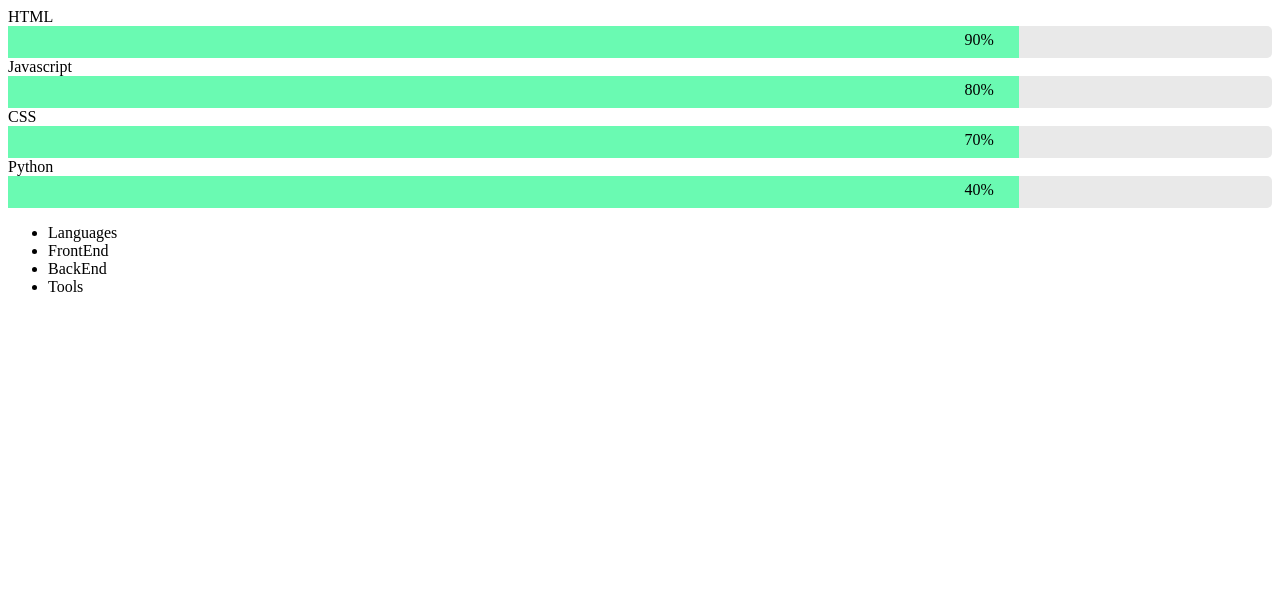
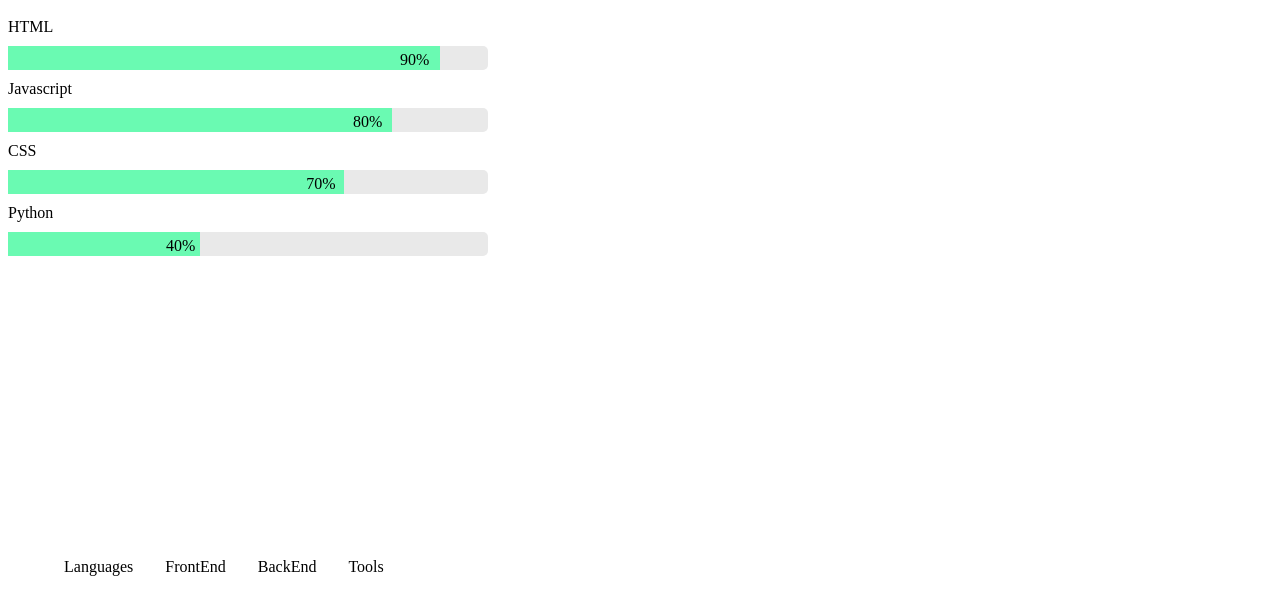
Before and after one commit to Jesus369/skills-progress-bar, a React (Create React App) app: page / in a window 1280 px wide. Shown: the top 614 px of the page. Built offline with nearby package versions, Linux system fonts and the light colour scheme.

Commit message:
Update styles.css

```diff
--- a/src/styles.css
+++ b/src/styles.css
@@ -1,29 +1,86 @@
-.html_wrap {
-  display: flex;
-  flex-direction: column;
+.progress_wrap {
   width: 30em;
-}
-
-.html_wrap label {
-  margin: 10px 0;
+  height: 73vh;
+  position: relative;
 }
 
 .bar {
   background-color: rgb(233, 233, 233);
   border-radius: 5px;
-  min-height: 2em;
+}
+
+.bar_wrap {
+  display: flex;
+  flex-direction: column;
+}
+
+.bar_wrap label {
+  margin: 10px 0;
 }
 
 .inner_bar {
   background-color: rgb(106, 250, 178);
-  height: 2em;
-  width: 80%;
+  height: 1.5em;
+  width: 0%;
   position: relative;
 }
-
 .inner_bar:after {
   position: absolute;
   right: 2.5%;
   top: 5px;
   content: attr(data-percent);
 }
+
+.pagination {
+  position: absolute;
+  bottom: 0;
+  text-align: center;
+}
+.pagination li {
+  display: inline-block;
+  margin: 0 1em;
+}
+
+.pagination li:hover {
+  cursor: pointer;
+}
+
+.initialLoad {
+  display: none;
+}
+
+.afterLoad {
+  display: block;
+  transition: display 1s;
+}
+
+.html-90 {
+  width: 90%;
+}
+.css-70 {
+  width: 70%;
+}
+.js-80 {
+  width: 80%;
+}
+.python-40 {
+  width: 40%;
+}
+.express-80 {
+  width: 80%;
+}
+.react-80 {
+  width: 80%;
+}
+.django-10 {
+  width: 10%;
+}
+.graphql-75 {
+  width: 75%;
+}
+.redux-50 {
+  width: 50%;
+}
+.apollo-75 {
+  width: 75%;
+}
```
